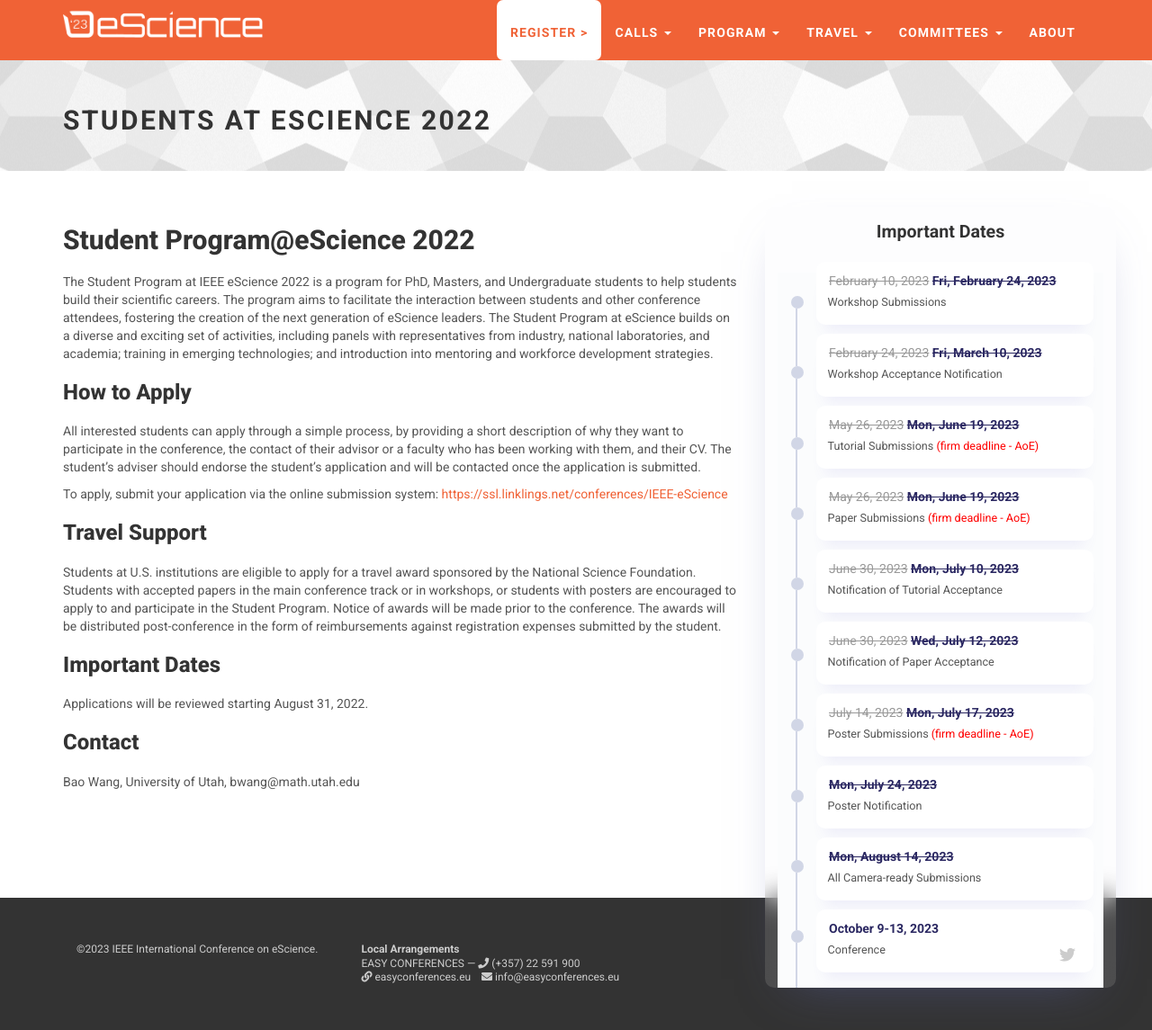
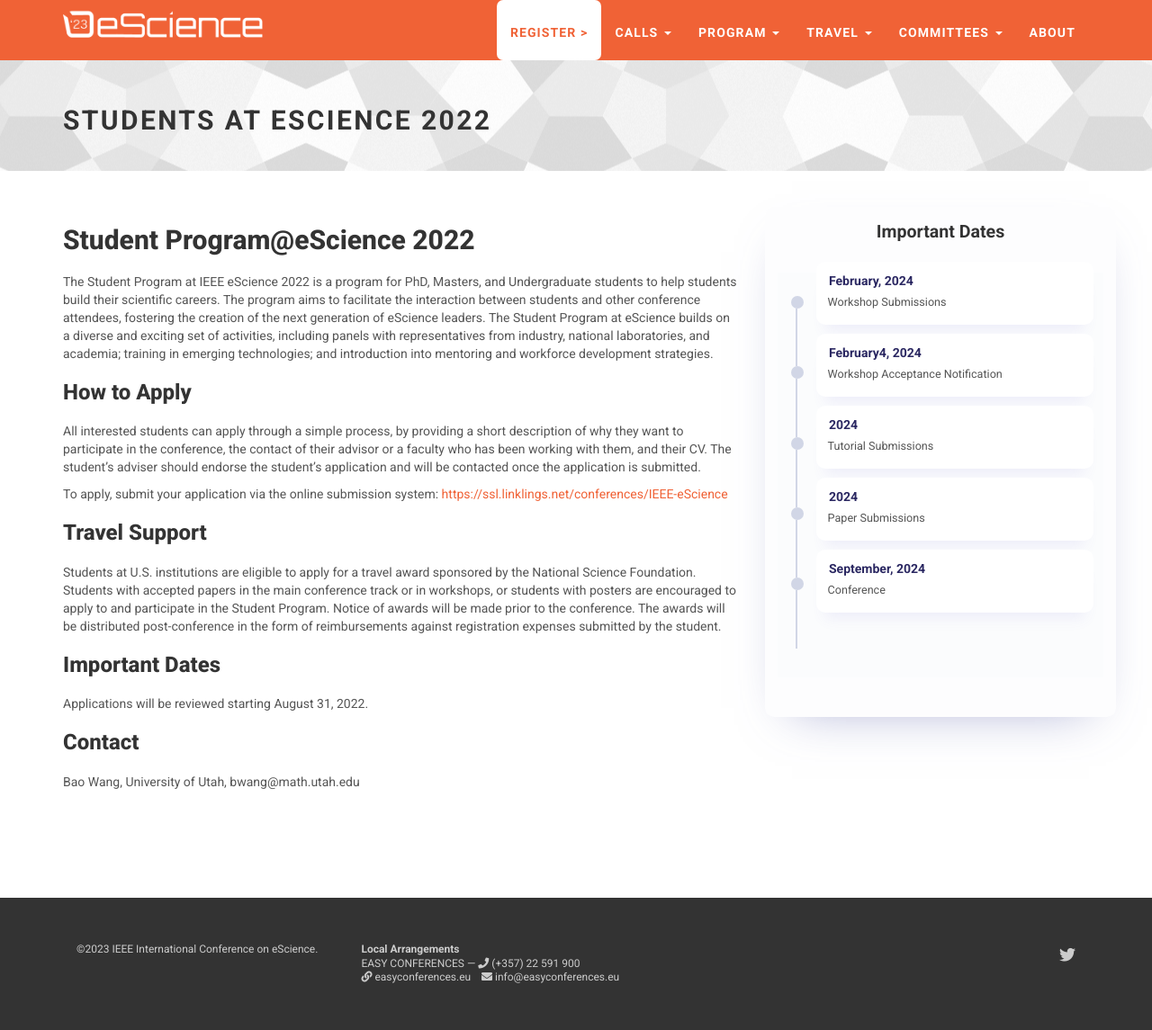
Before and after one commit to escience-conference/2024, a Jekyll site: the page built from students.html, in a window 1280 px wide and 1145 px high. Shown: the whole window at 90% size. Built offline with Jekyll 4.4.1, drawn with Linux system fonts in a browser that asks for light colours; nearby versions of some CDN libraries.

Commit message:
Update important_dates.yml

```diff
--- a/_data/important_dates.yml
+++ b/_data/important_dates.yml
@@ -1,36 +1,14 @@
 - type: Workshop Submissions
-  date: February 10, 2023
-  extended: <s>Fri, February 24, 2023</s>
+  date: February, 2024
 
 - type: Workshop Acceptance Notification
-  date: February 24, 2023
-  extended: <s>Fri, March 10, 2023</s>
+  date: February4, 2024
 
-- type: "Tutorial Submissions <span style='color: red'>(firm deadline - AoE)</span>"
-  date: May 26, 2023
-  extended: <s>Mon, June 19, 2023</s>
+- type: Tutorial Submissions
+  date: 2024
 
-- type: "Paper Submissions <span style='color: red'>(firm deadline - AoE)</span>"
-  date: May 26, 2023
-  extended: <s>Mon, June 19, 2023</s>
-
-- type: Notification of Tutorial Acceptance
-  date: June 30, 2023
-  extended: <s>Mon, July 10, 2023</s>
-
-- type: Notification of Paper Acceptance
-  date: June 30, 2023
-  extended: <s>Wed, July 12, 2023</s>
-
-- type: "Poster Submissions <span style='color: red'>(firm deadline - AoE)</span>"
-  date: July 14, 2023
-  extended: <s>Mon, July 17, 2023</s>
-
-- type: Poster Notification
-  date:  <s>Mon, July 24, 2023</s>
-
-- type: All Camera-ready Submissions
-  date: <s>Mon, August 14, 2023</s>
+- type: Paper Submissions
+  date: 2024
 
 - type: Conference
-  date: October 9-13, 2023
+  date: September, 2024
```
